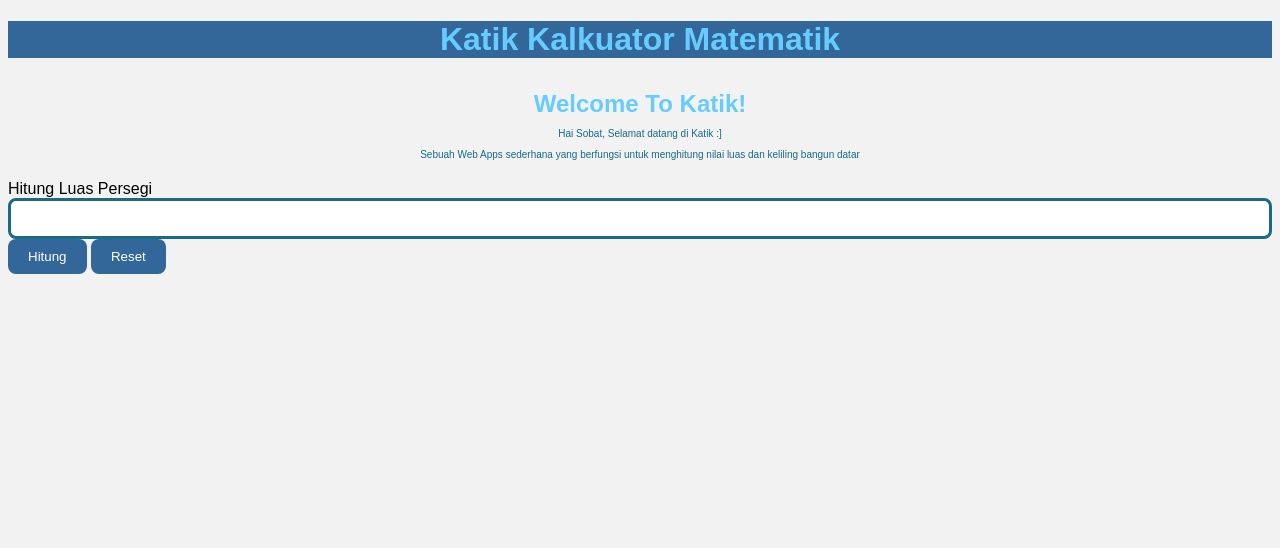
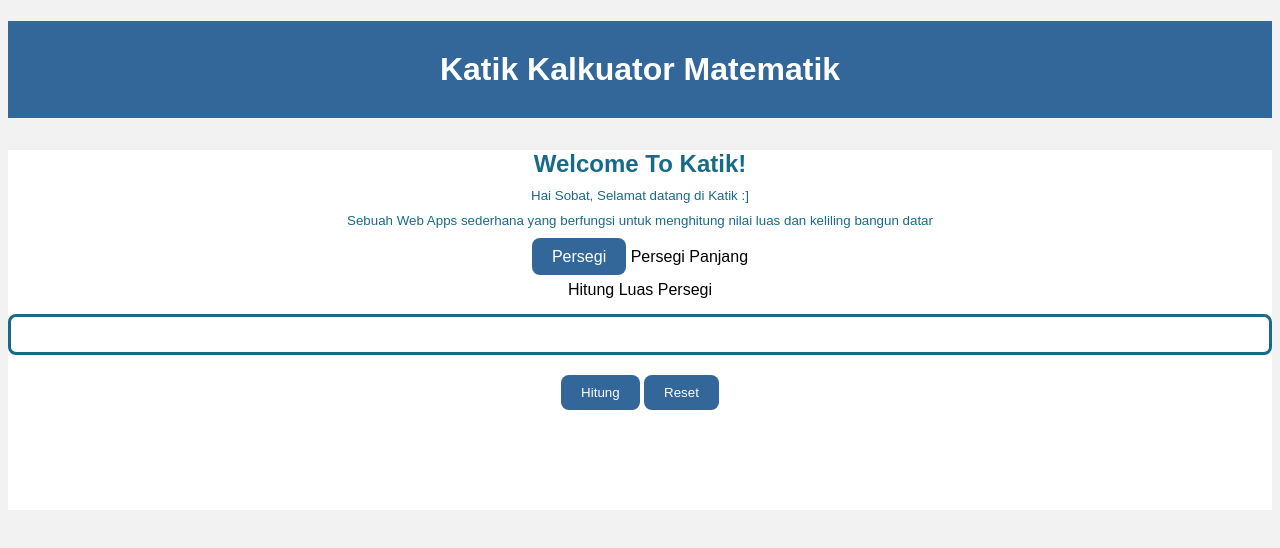
Before and after one commit to revou-fundamental-course/8-jan-24-DefitSaputra, a plain HTML site: page index.html in a window 1280 px wide. Drawn offline with Linux system fonts and the light colour scheme.

Commit message:
Second Push

```diff
--- a/css/style.css
+++ b/css/style.css
@@ -8,25 +8,43 @@ header {
 }
 
 header h1 {
-    color: #66CCFF;
+    color: white;
     background-color: #336699;
+    padding: 30px 30px;
+}
+
+.form1 {
+    background-color: white;
+    border: black;
+    padding-bottom: 100px;
 }
 
 header h2 {
     margin-top: 32px;
-    color: #66CCFF;
+    color: #176B87;
 }
 
 header p {
     margin-top: -10px;
-    font-size: x-small;
+    font-size: smaller;
     color: #176B87;
     margin-bottom: 20px;
+}
+
+#PersegiButton {
+    background-color: #336699;
+    color: white;
+    border: none;
+    border-radius: 8px;
+    padding: 10px 20px;
+    cursor: pointer;
 }
 
 .inputSection {
     display: flex;
     flex-direction: column;
+    margin-bottom: 20px;
+    line-height: 3.0;
 }
 
 #squareSide {
--- a/index.html
+++ b/index.html
@@ -9,10 +9,15 @@
 <body>
     <header>
         <h1>Katik Kalkuator Matematik</h1>
+
+        <div class="form1">
             <h2>Welcome To Katik!</h2>
             <p>Hai Sobat, Selamat datang di Katik :]</p>
             <p>Sebuah Web Apps sederhana yang berfungsi untuk menghitung nilai luas dan keliling bangun datar</p>
-        </header>
+
+            <div class="selectButton">
+                <button1 id="PersegiButton">Persegi</button1>
+                <button1 id="PersegiPanjangButton">Persegi Panjang</button1>
 
             <div class="inputSection">
                 <label for="squareSide" id="lblSquareSide">Hitung Luas Persegi</label>
@@ -23,6 +28,8 @@
                 <button id="countButton">Hitung</button>
                 <button id="resetButton">Reset</button>
             </div>
+        </div>
+    </header>
 
 </body>
 </html>
```
Lines whose indentation alone changed are shown as unchanged.
